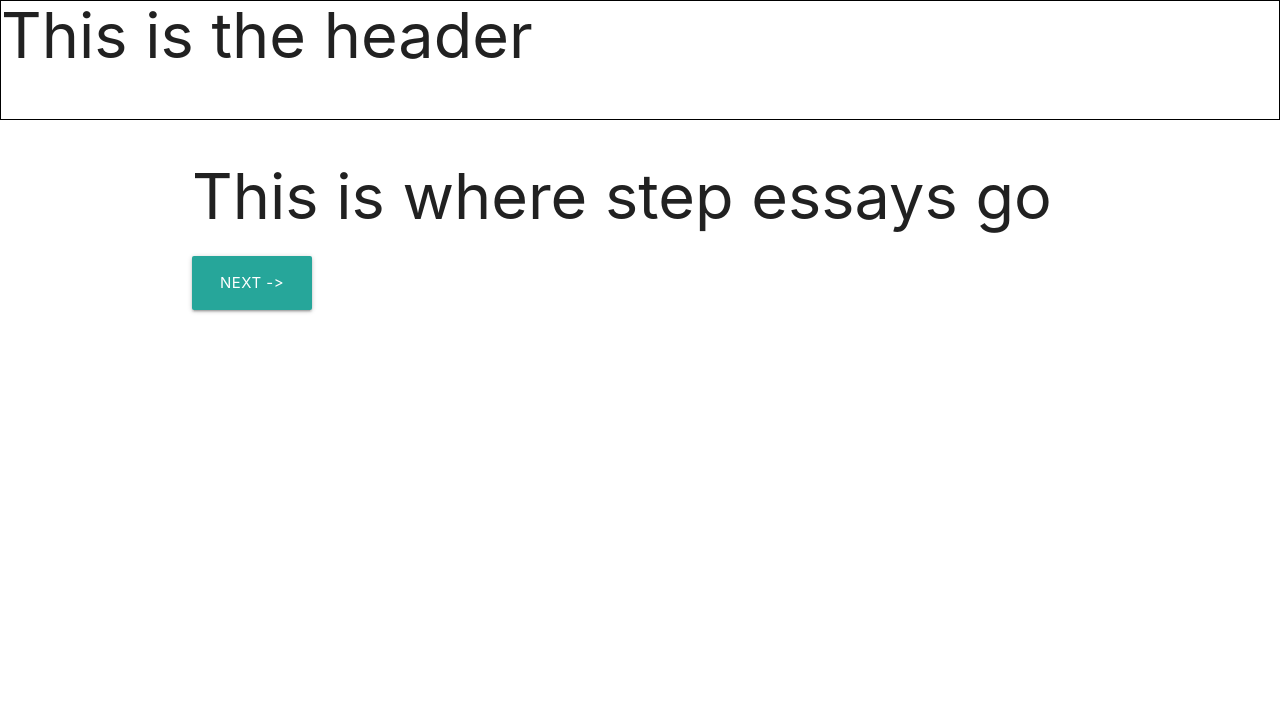
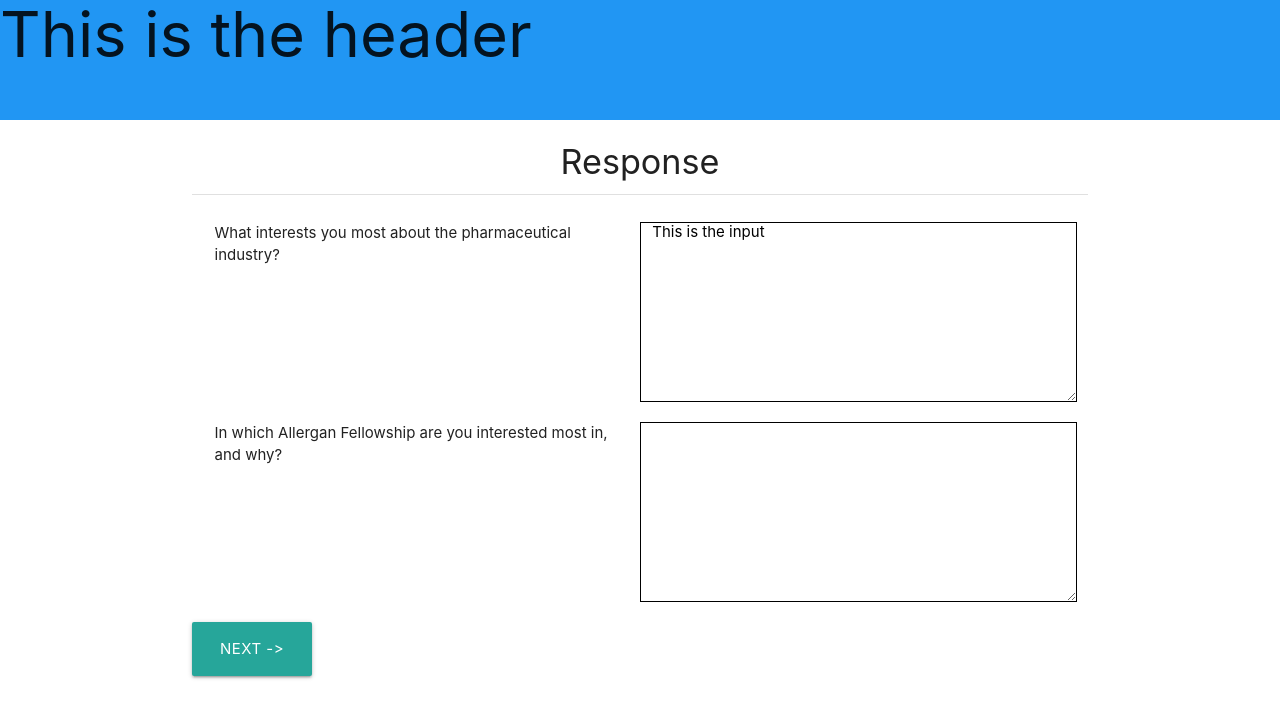
Before and after one commit to ddonjuan/candidates-interview-scheduling, a React (Create React App) app in the folder client/: page /candidate-step2-essays in a window 1280 px wide. Shown: the top 718 px of the page. Built offline with nearby package versions, Linux system fonts and the light colour scheme.

Commit message:
finished the essay page

```diff
--- a/client/src/components/App.js
+++ b/client/src/components/App.js
@@ -12,19 +12,30 @@ class App extends Component {
   constructor(props){
     super(props);
 
-    // this.state={
+    this.state={
+      essay1: '',
+      essay2: ''
+    }
+    this.handleInputChange = this.handleInputChange.bind(this);
+  }
 
-    // }
-  }
+  handleInputChange(event){
+    const {value, name} = event.target;
+    this.setState({
+        [name]: value
+    });
+}
   render() {
+    const {essay1, essay2} = this.state;
+    console.log("this is the state in app: ", this.state);
     return (
       <div className="app">
         <Header/>
         <Route exact path="/" component={CandidateLandingPage}/>
-        <Route path="/candidate-step1-info" component={CandidateStep1Info}/>
-        <Route path="/candidate-step2-essays" component={CandidateStep2Essays}/>
-        <Route path="/candidate-step3-review" component={CandidateStep3Review}/>
-        <Route path="/candidate-confirmation-page" component={CandidateConfirmationPage}/>
+        <Route path="/candidate-step1-info" render={(props)=><CandidateStep1Info {...props} inputChange={this.handleInputChange}/>}/>
+        <Route path="/candidate-step2-essays" render={(props)=> <CandidateStep2Essays {...props} essay1={essay1} essay2={essay2} inputChange={this.handleInputChange}/>}/>
+        <Route path="/candidate-step3-review" render={(props)=><CandidateStep3Review {...props}/>}/>
+        <Route path="/candidate-confirmation-page" render={(props)=><CandidateConfirmationPage {...props}/>}/>
       </div>
     );
   }
--- a/client/src/components/candidate-header.js
+++ b/client/src/components/candidate-header.js
@@ -2,7 +2,7 @@ import React from 'react';
 
 export default (props) => {
     return (
-        <div className="header">
+        <div className="header blue">
             <h1>This is the header</h1>
         </div>
     )
--- a/client/src/components/candidate-step2-essays.js
+++ b/client/src/components/candidate-step2-essays.js
@@ -1,12 +1,42 @@
-import React from 'react';
+import React, {Component} from 'react';
 import { Link } from 'react-router-dom';
 
 
-export default (props)=>{
-    return(
-        <div className="container">
-            <h1>This is where step essays go</h1>
-            <Link to="/candidate-step3-review" className="waves-effect waves-light btn-large">Next -></Link>
-        </div>
-    )
+class CandidateStep2Essays extends Component{
+    constructor(props){
+        super(props);
+    }
+
+    charCount(event){
+        let maxChar = 2000;
+        let charLength = event.target.value.length;
+
+        console.log("this is the char count: ", charLength);
+
+    }
+
+    render(){
+        console.log("These are the props: ", this.props);
+        const {inputChange} = this.props;
+        return (
+            <div className="container">
+                <h4 className="center essay-title">Response</h4>
+                <div className="divider"></div>
+                <div className="row">
+                    <div className="col s12">
+                        <div className="col s6 essay-1">What interests you most about the pharmaceutical industry?</div>
+                        <textarea onChange={inputChange} name="essay1" maxLength="2000" className="col s6 essay-1-input">This is the input</textarea>
+                    </div>
+                </div>
+                <div className="row">
+                    <div className="col s12">
+                        <div className="col s6 essay-2">In which Allergan Fellowship are you interested most in, and why?</div>
+                        <textarea maxLength="2000" onChange={inputChange} name="essay2" className="col s6 essay-2-input"></textarea>
+                    </div>
+                </div>
+                <Link to="/candidate-step3-review" className="waves-effect waves-light btn-large">Next -></Link>
+            </div>
+        )
+    }
 }
+export default CandidateStep2Essays;
--- a/client/src/stylesheets/App.css
+++ b/client/src/stylesheets/App.css
@@ -4,10 +4,22 @@
   height: 100vh;
 }
 .header{
-  border: 1px solid black;
   width: 100%;
   height: 15%;
 }
 .header h1{
   margin: 0;
 }
+
+/*  Step 3 styling START  */
+/* .essay-title{
+  margin-bottom: 1%;
+} */
+.divider{
+  margin-bottom: 3%;
+}
+.essay-1-input, .essay-2-input{
+  border: 1px solid black;
+  height: 180px;
+}
+/*  Step 3 styling FINISH  */
```
